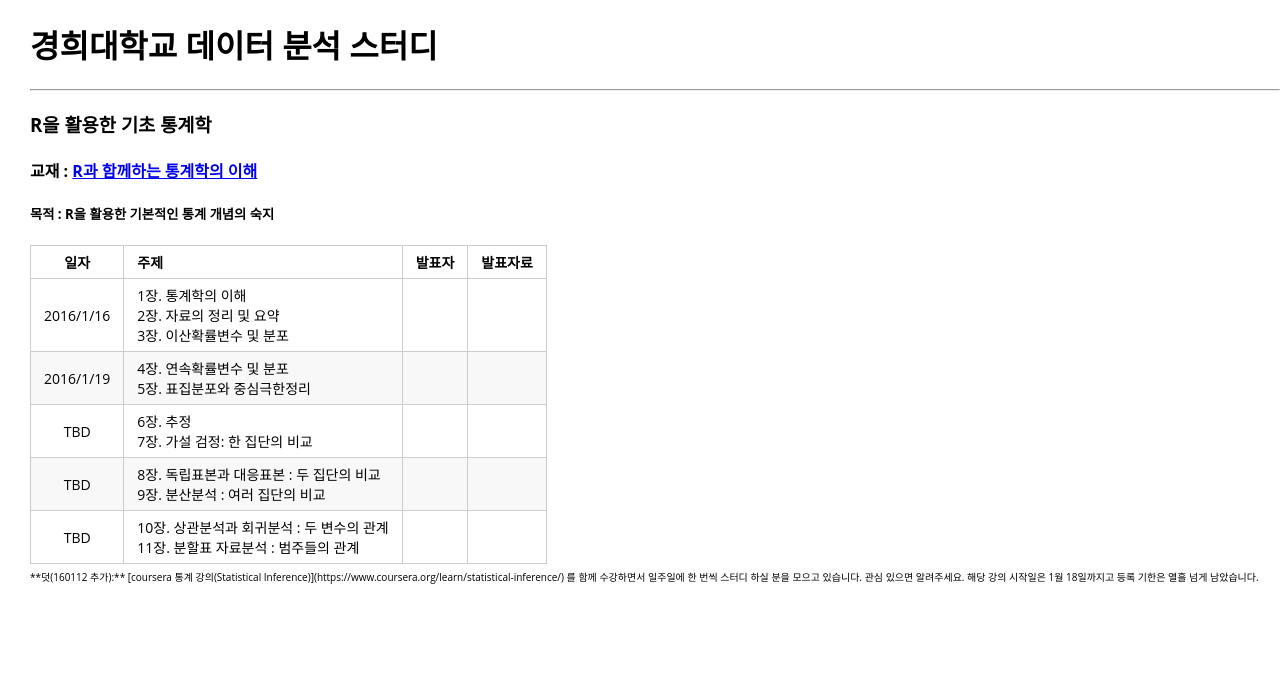
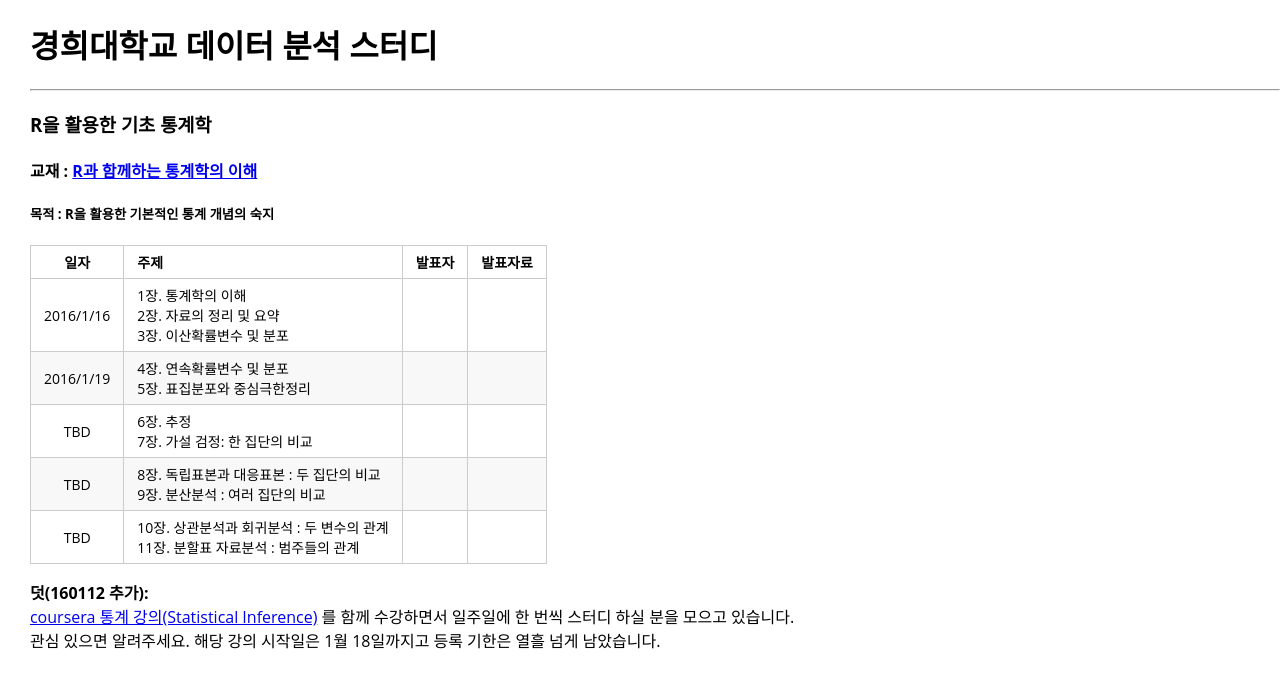
Before and after one commit to otzslayer/deprecated-blog, a Jekyll site: the page built from stats.md, in a window 1280 px wide. Shown: the top 688 px of the page. Built offline with Jekyll 4.4.1, drawn with Linux system fonts in a browser that asks for light colours; nearby versions of some CDN libraries; some web fonts are replaced; Markdown is read by kramdown in place of the engine named in the settings.

Commit message:
stats update

```diff
--- a/stats.md
+++ b/stats.md
@@ -19,6 +19,6 @@ layout : blank
 |TBD|8장. 독립표본과 대응표본 : 두 집단의 비교 <br/> 9장. 분산분석 : 여러 집단의 비교|||
 |TBD|10장. 상관분석과 회귀분석 : 두 변수의 관계 <br/> 11장. 분할표 자료분석 : 범주들의 관계|||
 
-<font size = 1> **덧(160112 추가):** </font>
-<font size = 1> [coursera 통계 강의(Statistical Inference)](https://www.coursera.org/learn/statistical-inference/) 를 함께 수강하면서 일주일에 한 번씩 스터디 하실 분을 모으고 있습니다.
-관심 있으면 알려주세요. 해당 강의 시작일은 1월 18일까지고 등록 기한은 열흘 넘게 남았습니다. </font>
+**덧(160112 추가):**
+[coursera 통계 강의(Statistical Inference)](https://www.coursera.org/learn/statistical-inference/) 를 함께 수강하면서 일주일에 한 번씩 스터디 하실 분을 모으고 있습니다.
+관심 있으면 알려주세요. 해당 강의 시작일은 1월 18일까지고 등록 기한은 열흘 넘게 남았습니다.
```
